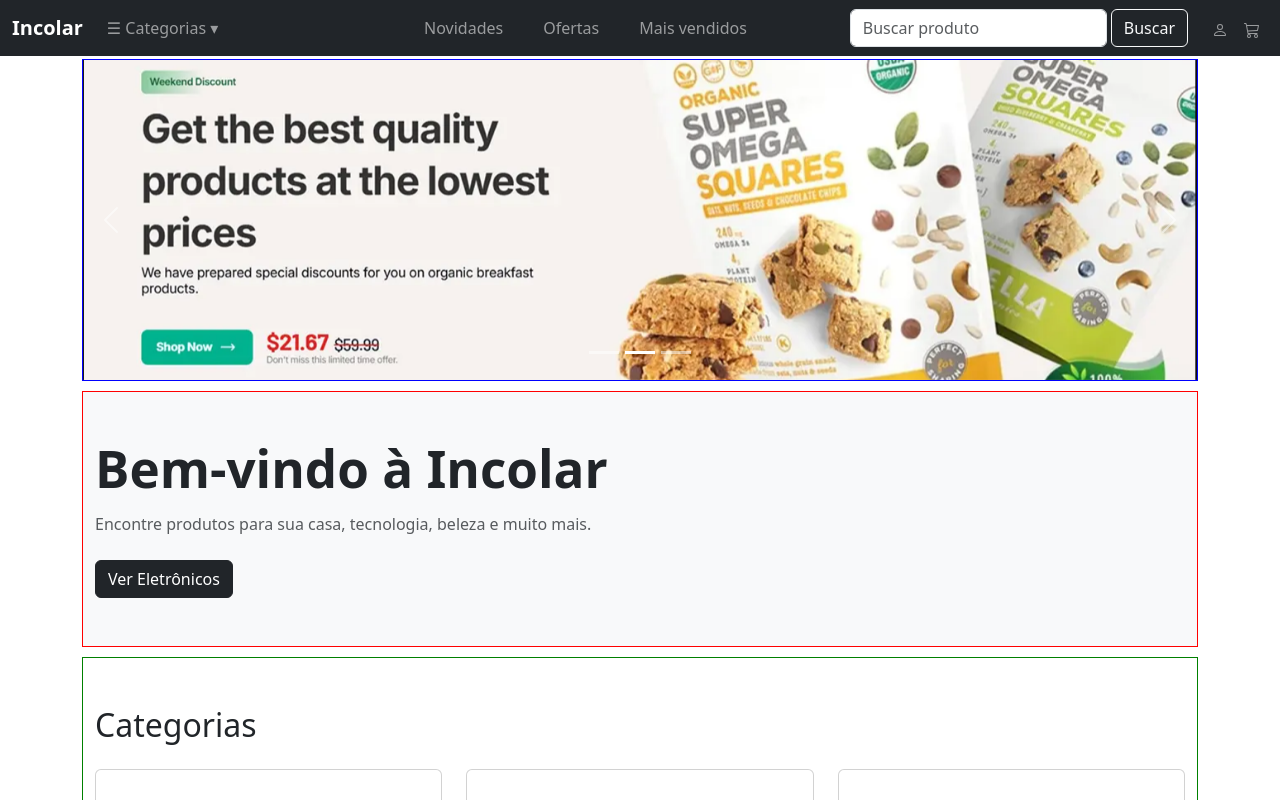
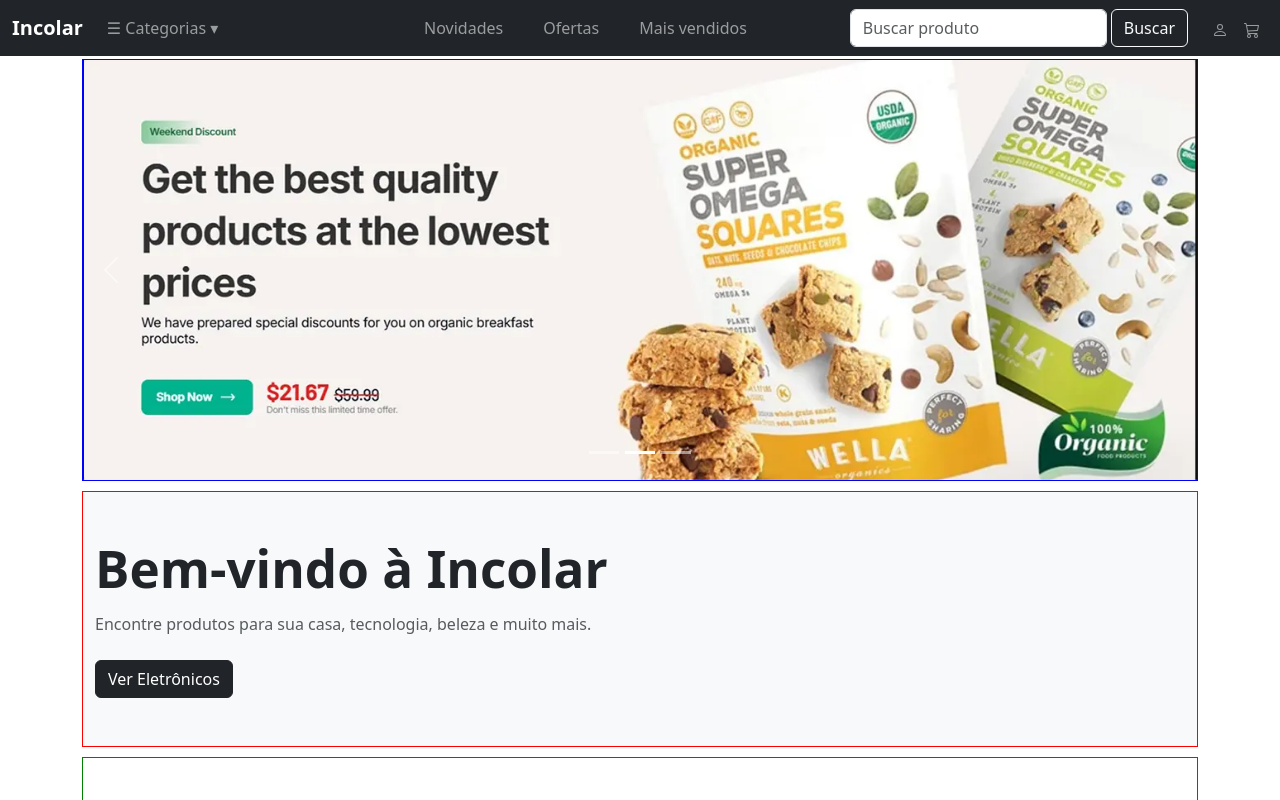
Before and after one commit to dcs30000/landingPage-reactjsBootstrap, a React (Vite) app: page / in a window 1280 px wide. Shown: the top 800 px of the page. Built offline with nearby package versions, Linux system fonts and the light colour scheme.

Commit message:
colocando a min-height para 420

```diff
--- a/src/pages/Home/Home.css
+++ b/src/pages/Home/Home.css
@@ -5,7 +5,7 @@
 }
 
 .hero-slide {
-  min-height: 320px;
+  min-height: 420px;
   display: flex;
   align-items: center;
   /*color: #d14444;*/
```
